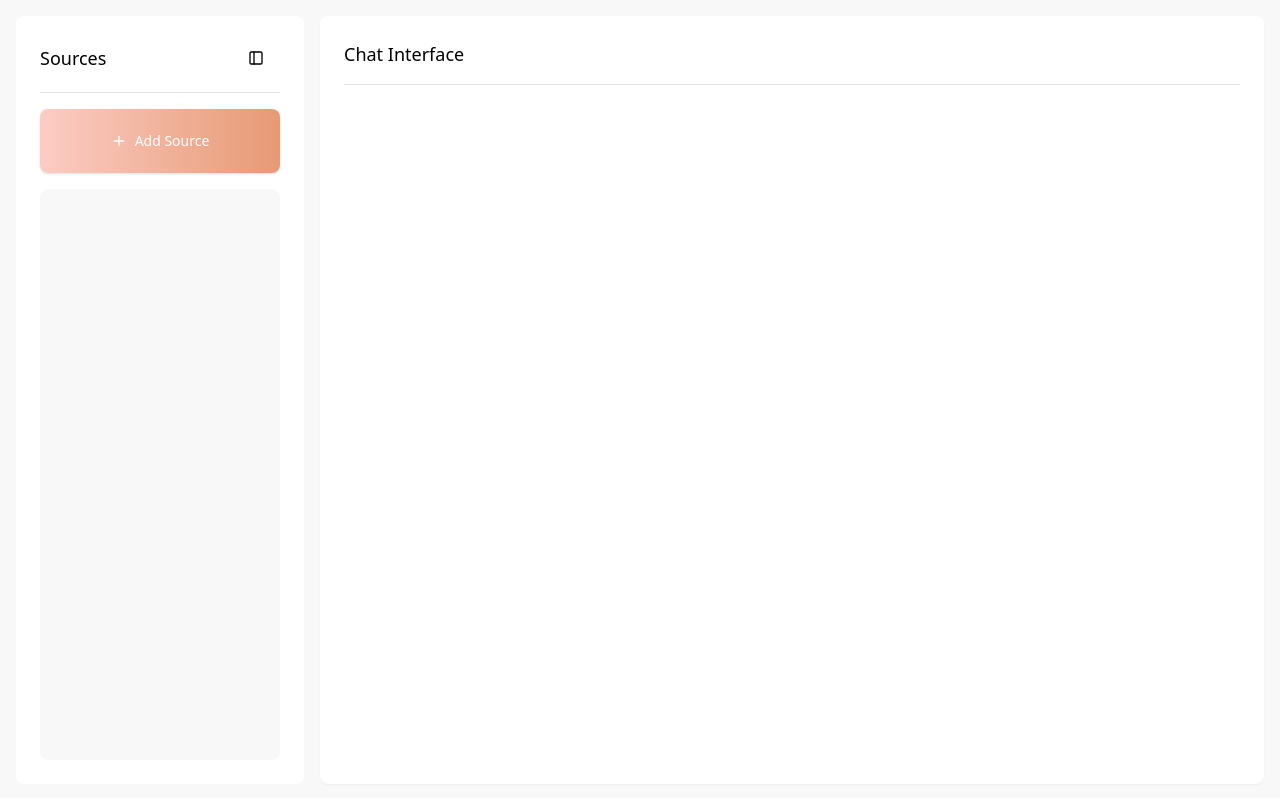
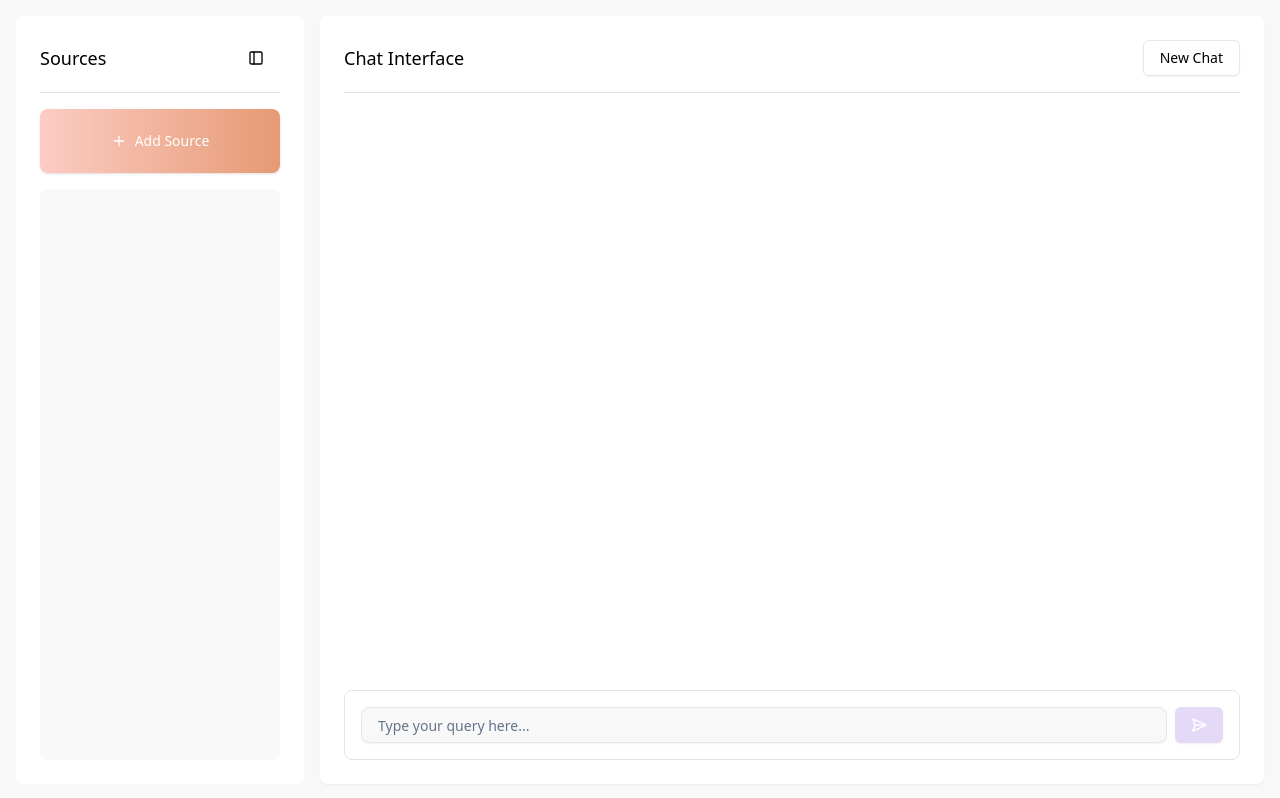
Before and after one commit to ekcm/Digital-Brain, a Next.js app in the folder frontend/: page / in a window 1280 px wide. Built offline with nearby package versions, Linux system fonts and the light colour scheme.

Commit message:
add ChatQueryBox.tsx

```diff
--- a/frontend/src/components/ui/Chat/Chat.tsx
+++ b/frontend/src/components/ui/Chat/Chat.tsx
@@ -1,3 +1,6 @@
+import { Button } from '@/components/ui/button'
+import { ChatQueryBox } from './ChatQueryBox'
+
 interface ChatProps {
   isCollapsed: boolean
 }
@@ -7,10 +10,19 @@ export function Chat({ isCollapsed }: ChatProps) {
     <main
       className={`flex-1 min-h-screen ${isCollapsed ? 'pl-24' : 'pl-[25%]'} transition-all duration-300 p-4`}
     >
-      <div className="h-full rounded-lg bg-neutral-0 p-6 shadow-sm">
-        <div className="text-lg font-medium">Chat Interface</div>
+      <div className="h-full rounded-lg bg-neutral-0 p-6 shadow-sm flex flex-col">
+        <div className="flex justify-between items-center">
+          <div className="text-lg font-medium">Chat Interface</div>
+          <Button variant="outline">
+            <span className="text-l">New Chat</span>
+          </Button>
+        </div>
         <div className="h-px bg-neutral-200 my-4" />
         {/* Chat content will go here */}
+        <div className="flex-1"></div>
+        <div className="mt-auto">
+          <ChatQueryBox />
+        </div>
       </div>
     </main>
   )
--- /dev/null
+++ b/frontend/src/components/ui/Chat/ChatQueryBox.tsx
@@ -0,0 +1,28 @@
+import { Button } from '@/components/ui/button'
+import { Input } from '@/components/ui/input'
+import { SendHorizontal } from 'lucide-react'
+import { useState } from 'react'
+
+export function ChatQueryBox() {
+  const [query, setQuery] = useState('')
+  const hasQuery = query.trim().length > 0
+
+  return (
+    <div className="mt-4 flex gap-2 border border-neutral-200 rounded-lg p-4">
+      <Input
+        placeholder="Type your query here..."
+        className="flex-1 bg-neutral-50 p-4 rounded-lg"
+        value={query}
+        onChange={(e) => setQuery(e.target.value)}
+      />
+      <Button
+        className={`text-neutral-0 transition-colors duration-200 [&_svg]:text-neutral-0 hover:bg-none ${
+          hasQuery ? 'bg-lilac-dark hover:bg-lilac-dark' : 'bg-lilac-default hover:bg-lilac-default'
+        }`}
+        disabled={!hasQuery}
+      >
+        <SendHorizontal className="h-4 w-4" />
+      </Button>
+    </div>
+  )
+}
--- /dev/null
+++ b/frontend/src/components/ui/input.tsx
@@ -0,0 +1,22 @@
+import * as React from 'react'
+
+import { cn } from '@/lib/utils'
+
+const Input = React.forwardRef<HTMLInputElement, React.ComponentProps<'input'>>(
+  ({ className, type, ...props }, ref) => {
+    return (
+      <input
+        type={type}
+        className={cn(
+          'flex h-9 w-full rounded-md border border-input bg-transparent px-3 py-1 text-base shadow-sm transition-colors file:border-0 file:bg-transparent file:text-sm file:font-medium file:text-foreground placeholder:text-muted-foreground focus-visible:outline-none focus-visible:ring-1 focus-visible:ring-ring disabled:cursor-not-allowed disabled:opacity-50 md:text-sm',
+          className
+        )}
+        ref={ref}
+        {...props}
+      />
+    )
+  }
+)
+Input.displayName = 'Input'
+
+export { Input }
```
